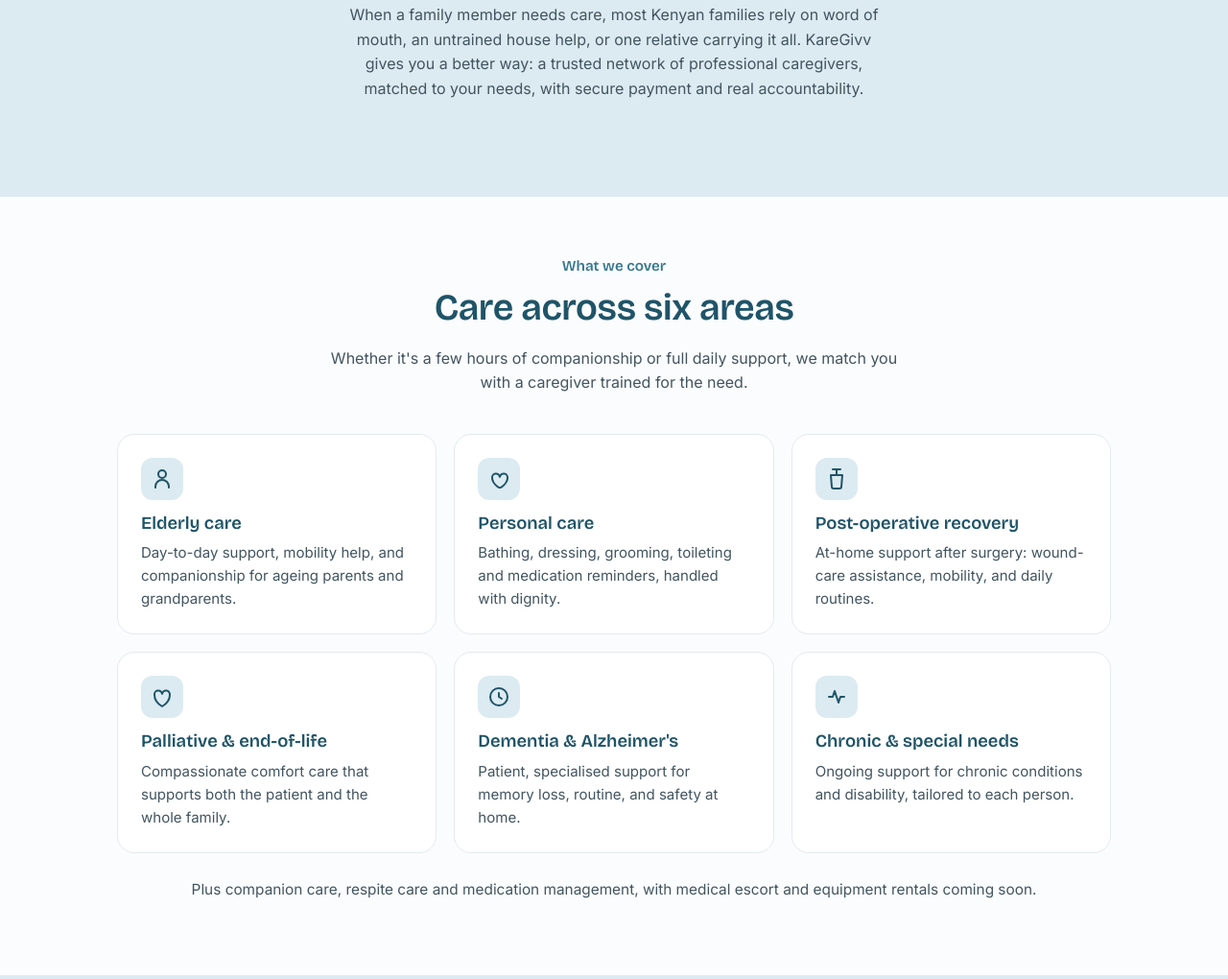
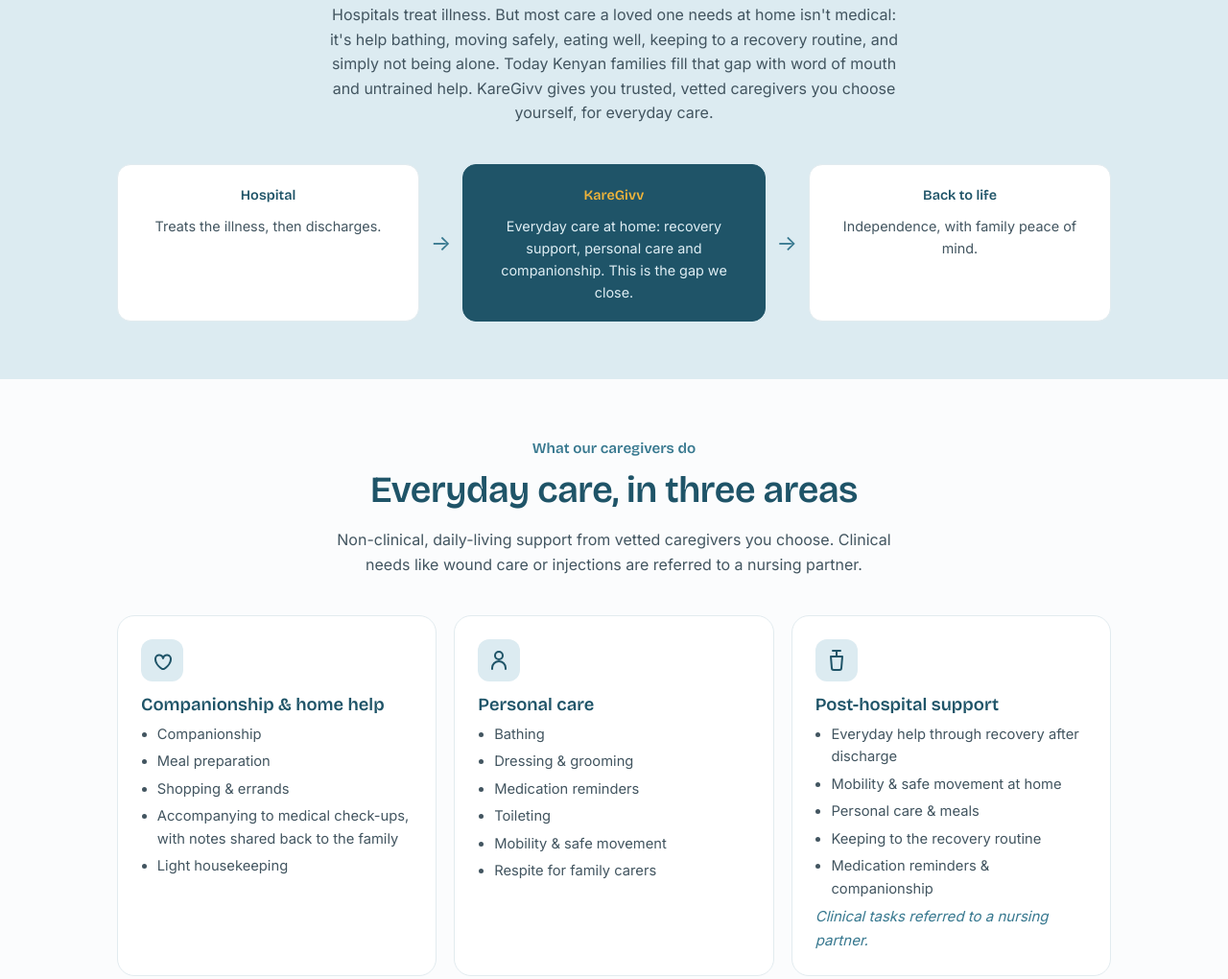
Before and after one commit to Nasiebande/karegivv-site, a plain HTML site: page index.html in a window 1280 px wide. Shown: the part 841-1861 px from the top of the page at 96% size. Drawn offline with nearby package versions, Linux system fonts and the light colour scheme.

Commit message:
Add files via upload
Upgrade landing page

```diff
--- a/index.html
+++ b/index.html
@@ -4,7 +4,7 @@
 <meta charset="UTF-8">
 <meta name="viewport" content="width=device-width, initial-scale=1.0">
 <title>KareGivv | Home healthcare, simplified</title>
-<meta name="description" content="KareGivv matches Kenyan families with vetted professional caregivers for home care: elderly, post-op, palliative and more. Secure M-Pesa payments. Join our Nairobi pilot.">
+<meta name="description" content="KareGivv helps Kenyan families choose a trusted, vetted caregiver for everyday home care: companionship, personal care and post-hospital support. Secure M-Pesa payments. Join our Nairobi pilot.">
 <link rel="preconnect" href="https://fonts.googleapis.com">
 <link rel="preconnect" href="https://fonts.gstatic.com" crossorigin>
 <link href="https://fonts.googleapis.com/css2?family=Bricolage+Grotesque:opsz,wght@12..96,500;12..96,600;12..96,700&family=Inter:wght@400;500;600&display=swap" rel="stylesheet">
@@ -115,7 +115,18 @@
   .svc .ic{width:44px;height:44px;border-radius:12px;background:var(--teal-soft);display:flex;align-items:center;justify-content:center;margin-bottom:14px;}
   .svc .ic svg{width:24px;height:24px;stroke:var(--ink);}
   .svc p{font-size:.94rem;margin:0;}
+  .svc-list{margin:0;padding-left:1.05rem;}
+  .svc-list li{font-size:.92rem;color:var(--slate);margin-bottom:5px;}
+  .svc-note{margin:12px 0 0;font-size:.82rem;font-style:italic;color:var(--teal);}
   .svc-more{text-align:center;margin-top:26px;font-size:.96rem;color:var(--slate);}
+  .gap-row{display:flex;align-items:stretch;justify-content:center;gap:12px;margin-top:8px;}
+  .gap-item{flex:1;background:var(--white);border:1px solid var(--line);border-radius:14px;padding:18px;text-align:center;}
+  .gap-item p{font-size:.9rem;color:var(--slate);margin:8px 0 0;}
+  .gap-hi{background:var(--ink);border-color:var(--ink);}
+  .gap-hi p{color:#dfeef4;}
+  .gap-tag{display:inline-block;font-family:'Bricolage Grotesque',sans-serif;font-weight:600;font-size:.9rem;color:var(--ink);}
+  .gap-tag-hi{color:var(--gold);}
+  .gap-arrow{display:flex;align-items:center;font-size:1.4rem;color:var(--teal);flex:none;}
 
   /* ---------- steps ---------- */
   .steps{display:grid;grid-template-columns:repeat(3,1fr);gap:26px;counter-reset:step;}
@@ -177,6 +188,8 @@
     .hero{padding:40px 0 20px;}
     .svc-grid,.steps,.trust-grid{grid-template-columns:1fr;}
     .svc-grid{gap:14px;}
+    .gap-row{flex-direction:column;}
+    .gap-arrow{transform:rotate(90deg);justify-content:center;}
     .foot-top{flex-direction:column;}
   }
   @media(min-width:861px) and (max-width:980px){
@@ -223,7 +236,7 @@
       <div>
         <p class="eyebrow">Home healthcare, simplified</p>
         <h1>Trusted care for your loved ones, at home.</h1>
-        <p class="lead">KareGivv matches Kenyan families with vetted, professional caregivers, and pays them securely through M-Pesa.</p>
+        <p class="lead">KareGivv helps Kenyan families choose a trusted, vetted caregiver for everyday care at home, paid securely through M-Pesa.</p>
         <div class="hero-cta">
           <a class="btn btn-teal" href="#pilot">I need a caregiver</a>
           <a class="btn btn-ghost" href="#pilot">I am a caregiver</a>
@@ -259,12 +272,21 @@
     </div>
   </section>
 
-  <!-- WHAT WE DO -->
+  <!-- THE GAP WE CLOSE -->
   <section class="band" id="about">
-    <div class="wrap center">
-      <p class="eyebrow">Why KareGivv</p>
-      <h2>Finding good home care shouldn't be this hard.</h2>
-      <p>When a family member needs care, most Kenyan families rely on word of mouth, an untrained house help, or one relative carrying it all. KareGivv gives you a better way: a trusted network of professional caregivers, matched to your needs, with secure payment and real accountability.</p>
+    <div class="wrap">
+      <div class="center">
+        <p class="eyebrow">The gap we close</p>
+        <h2>Between the hospital and daily life, families are on their own.</h2>
+        <p>Hospitals treat illness. But most care a loved one needs at home isn't medical: it's help bathing, moving safely, eating well, keeping to a recovery routine, and simply not being alone. Today Kenyan families fill that gap with word of mouth and untrained help. KareGivv gives you trusted, vetted caregivers you choose yourself, for everyday care.</p>
+      </div>
+      <div class="gap-row">
+        <div class="gap-item"><span class="gap-tag">Hospital</span><p>Treats the illness, then discharges.</p></div>
+        <div class="gap-arrow">→</div>
+        <div class="gap-item gap-hi"><span class="gap-tag gap-tag-hi">KareGivv</span><p>Everyday care at home: recovery support, personal care and companionship. This is the gap we close.</p></div>
+        <div class="gap-arrow">→</div>
+        <div class="gap-item"><span class="gap-tag">Back to life</span><p>Independence, with family peace of mind.</p></div>
+      </div>
     </div>
   </section>
 
@@ -272,43 +294,47 @@
   <section id="services">
     <div class="wrap">
       <div class="center">
-        <p class="eyebrow">What we cover</p>
-        <h2>Care across six areas</h2>
-        <p>Whether it's a few hours of companionship or full daily support, we match you with a caregiver trained for the need.</p>
+        <p class="eyebrow">What our caregivers do</p>
+        <h2>Everyday care, in three areas</h2>
+        <p>Non-clinical, daily-living support from vetted caregivers you choose. Clinical needs like wound care or injections are referred to a nursing partner.</p>
       </div>
       <div class="svc-grid">
         <div class="svc">
-          <div class="ic"><svg viewBox="0 0 24 24" fill="none" stroke-width="2" stroke-linecap="round" stroke-linejoin="round"><circle cx="12" cy="7" r="4"/><path d="M5 21v-1a7 7 0 0114 0v1"/></svg></div>
-          <h3>Elderly care</h3>
-          <p>Day-to-day support, mobility help, and companionship for ageing parents and grandparents.</p>
+          <div class="ic"><svg viewBox="0 0 24 24" fill="none" stroke-width="2" stroke-linecap="round" stroke-linejoin="round"><path d="M12 21s-7-4.5-7-10a4 4 0 018-1 4 4 0 018 1c0 5.5-7 10-7 10z"/></svg></div>
+          <h3>Companionship &amp; home help</h3>
+          <ul class="svc-list">
+            <li>Companionship</li>
+            <li>Meal preparation</li>
+            <li>Shopping &amp; errands</li>
+            <li>Accompanying to medical check-ups, with notes shared back to the family</li>
+            <li>Light housekeeping</li>
+          </ul>
         </div>
         <div class="svc">
-          <div class="ic"><svg viewBox="0 0 24 24" fill="none" stroke-width="2" stroke-linecap="round" stroke-linejoin="round"><path d="M12 21s-7-4.5-7-10a4 4 0 018-1 4 4 0 018 1c0 5.5-7 10-7 10z"/></svg></div>
+          <div class="ic"><svg viewBox="0 0 24 24" fill="none" stroke-width="2" stroke-linecap="round" stroke-linejoin="round"><circle cx="12" cy="7" r="4"/><path d="M5 21v-1a7 7 0 0114 0v1"/></svg></div>
           <h3>Personal care</h3>
-          <p>Bathing, dressing, grooming, toileting and medication reminders, handled with dignity.</p>
+          <ul class="svc-list">
+            <li>Bathing</li>
+            <li>Dressing &amp; grooming</li>
+            <li>Medication reminders</li>
+            <li>Toileting</li>
+            <li>Mobility &amp; safe movement</li>
+            <li>Respite for family carers</li>
+          </ul>
         </div>
         <div class="svc">
           <div class="ic"><svg viewBox="0 0 24 24" fill="none" stroke-width="2" stroke-linecap="round" stroke-linejoin="round"><path d="M8 2h8M12 2v6M6 8h12l-1 12a2 2 0 01-2 2H9a2 2 0 01-2-2z"/></svg></div>
-          <h3>Post-operative recovery</h3>
-          <p>At-home support after surgery: wound-care assistance, mobility, and daily routines.</p>
-        </div>
-        <div class="svc">
-          <div class="ic"><svg viewBox="0 0 24 24" fill="none" stroke-width="2" stroke-linecap="round" stroke-linejoin="round"><path d="M12 22c5-3 8-7 8-12a4 4 0 00-8-1 4 4 0 00-8 1c0 5 3 9 8 12z"/></svg></div>
-          <h3>Palliative &amp; end-of-life</h3>
-          <p>Compassionate comfort care that supports both the patient and the whole family.</p>
-        </div>
-        <div class="svc">
-          <div class="ic"><svg viewBox="0 0 24 24" fill="none" stroke-width="2" stroke-linecap="round" stroke-linejoin="round"><circle cx="12" cy="12" r="9"/><path d="M12 8v4l3 2"/></svg></div>
-          <h3>Dementia &amp; Alzheimer's</h3>
-          <p>Patient, specialised support for memory loss, routine, and safety at home.</p>
-        </div>
-        <div class="svc">
-          <div class="ic"><svg viewBox="0 0 24 24" fill="none" stroke-width="2" stroke-linecap="round" stroke-linejoin="round"><path d="M4 12h4l2-6 4 12 2-6h4"/></svg></div>
-          <h3>Chronic &amp; special needs</h3>
-          <p>Ongoing support for chronic conditions and disability, tailored to each person.</p>
+          <h3>Post-hospital support</h3>
+          <ul class="svc-list">
+            <li>Everyday help through recovery after discharge</li>
+            <li>Mobility &amp; safe movement at home</li>
+            <li>Personal care &amp; meals</li>
+            <li>Keeping to the recovery routine</li>
+            <li>Medication reminders &amp; companionship</li>
+          </ul>
+          <p class="svc-note">Clinical tasks referred to a nursing partner.</p>
         </div>
       </div>
-      <p class="svc-more">Plus companion care, respite care and medication management, with medical escort and equipment rentals coming soon.</p>
     </div>
   </section>
 
```
